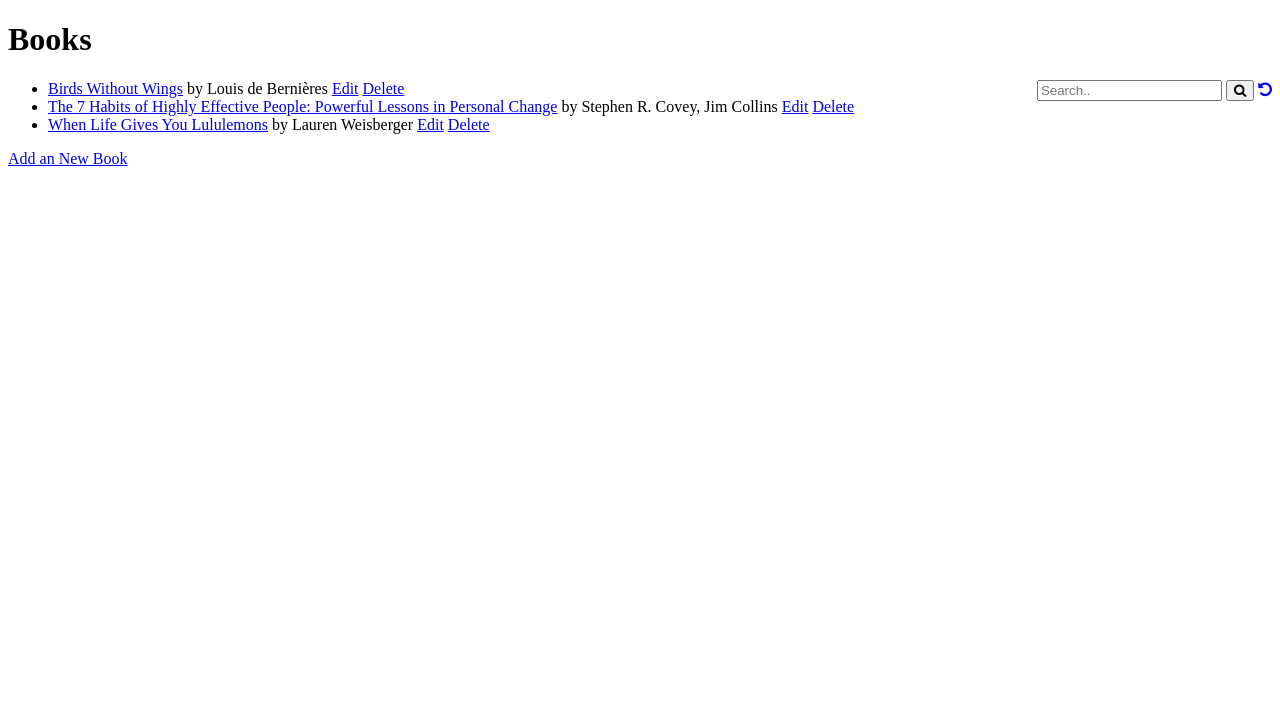
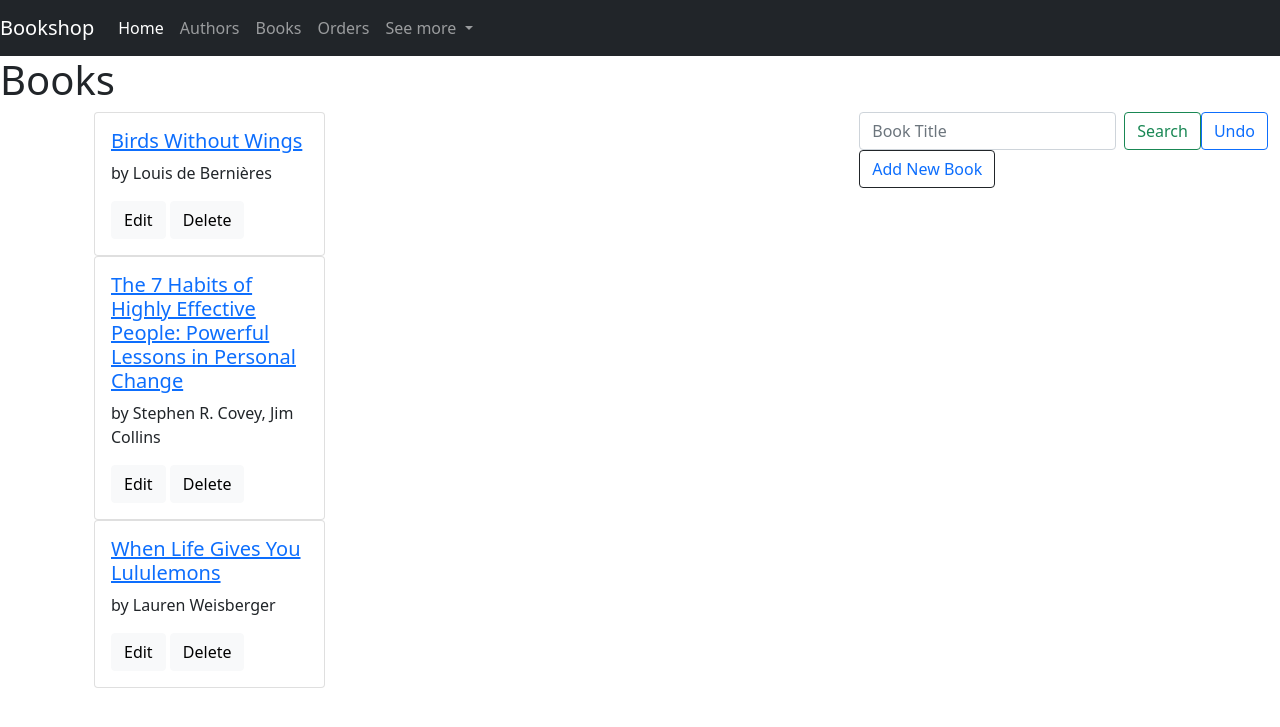
Before and after one commit to el-shes/django_bookshop, a Django app: page /book in a window 1280 px wide. Shown: the top 727 px of the page. Run offline with Django 4.2, Linux system fonts and the light colour scheme; data comes from the database, SQL or seed files in the repository; both versions use the stored data as it was after the commit.

Commit message:
book's template structure updated

```diff
--- a/books/templates/books/book_list.html
+++ b/books/templates/books/book_list.html
@@ -1,39 +1,52 @@
-<!DOCTYPE html>
-<html lang="en">
-<head>
-    <meta charset="UTF-8">
-    <title>All Books</title>
-    <link rel="stylesheet" href="https://cdnjs.cloudflare.com/ajax/libs/font-awesome/4.7.0/css/font-awesome.min.css">
-</head>
-<body>
-<h1>Books</h1>
+{% extends 'base.html' %}
+{% block title %}All Books{% endblock %}
+{% block content %}
+    <h1>Books</h1>
 
+    <div style="float:right">
+        <div class="container">
+            <form class="d-flex">
+                <input class="form-control me-2" type="text" placeholder="Book Title" name="search"
+                       aria-label="search" {% if search %} value="{{ search }}" {% endif %}>
+                <button class="btn btn-outline-success" type="submit">Search</button>
+                <button class="btn btn-outline-primary" type="button"><a href="{% url 'books:all_books' %}"
+                                                                         style="text-decoration: none">Undo</a>
+                </button>
+            </form>
+        </div>
 
-<div style="float:right">
-    <form>
-        <input type="text" placeholder="Search.." name="search"
-                {% if search %} value="{{ search }}" {% endif %}
-        >
-        <button type="submit"><i class="fa fa-search"></i></button>
-        <a href="{% url 'books:all_books' %}"><i class="fa fa-undo"></i></a>
-    </form>
-</div>
+        <div class="container">
+            <button type="button" class="btn btn-outline-dark"><a href="{% url 'books:book_create' %}"
+                                                                  style="text-decoration: none">Add New Book</a>
+            </button>
+        </div>
 
-<ul>
-    {% for book in book_list %}
-        <li>
-            <a href={% url 'books:book_detail' book.id %}> {{ book.book_title }}</a> by {{ book.book_author_updated }}
-            <a href={% url 'books:book_edit' book.id %}>Edit</a>
-            <a href="{% url 'books:book_delete' book.id %}">Delete</a>
-        </li>
-    {% empty %}
-        <li>No books yet.</li>
-    {% endfor %}
-</ul>
+    </div>
 
-<p>
-    <a href="{% url 'books:book_create' %}">Add an New Book</a>
-</p>
+    <div class="container">
+        <div class="row">
+            <div class="col-sm-4">
+                {% for book in book_list %}
+                    <div class="card">
+                        <div class="card-body">
+                            <h5 class="card-title"><a
+                                    href="{% url 'books:book_detail' book.id %}"> {{ book.book_title }}</a></h5>
+                            <p class="card-text">by {{ book.book_author_updated }}</p>
+                            <a href="{% url 'books:book_edit' book.id %}" class="btn btn-light">Edit</a>
+                            <a href="{% url 'books:book_delete' book.id %}" class="btn btn-light">Delete</a>
+                        </div>
+                    </div>
+                {% empty %}
+                    <div class="card text-center">
+                        <div class="card-body">
+                            <h5 class="card-title">No books yet.</h5>
+                            <p class="card-text">Add a book to the Bookshop.</p>
+                            <a href="#" class="btn btn-primary">Go somewhere</a>
+                        </div>
+                    </div>
+                {% endfor %}
+            </div>
+        </div>
+    </div>
 
-</body>
-</html>
+{% endblock %}
--- a/books/views.py
+++ b/books/views.py
@@ -40,6 +40,11 @@ class BookListView(View):
 class BookDetailedView(DetailView):
     model = Book
     template_name = "books/book_detail.html"
+
+    def get_context_data(self, **kwargs):
+        context = super(BookDetailedView, self).get_context_data(**kwargs)
+        context['author_names'] = Book.objects.get(pk=kwargs['object'].id).book_author.values()
+        return context
 
 
 class CreateBookView(CreateView):
--- a/login_registration/templates/base_navbar.html
+++ b/login_registration/templates/base_navbar.html
@@ -11,6 +11,7 @@
                 <a class="nav-item nav-link active" href="{% url 'books:books_home' %}">Home<span
                         class="sr-only"></span></a>
                 <a class="nav-item nav-link" href="{% url 'books:all_authors' %}">Authors</a>
+                <a class="nav-item nav-link" href="{% url 'books:all_books' %}">Books</a>
                 <a class="nav-item nav-link" href="{% url 'orders:all_orders' %}">Orders</a>
                 <li class="nav-item dropdown">
                     <a class="nav-link dropdown-toggle" href="#" id="navbarDropdownMenuLink" role="button"
```
Also changed, not shown: books/templates/books/book_create.html (+5 -9 lines), books/templates/books/book_detail.html (+27 -24 lines), books/templates/books/book_edit.html (+26 -15 lines), db.sqlite3.
